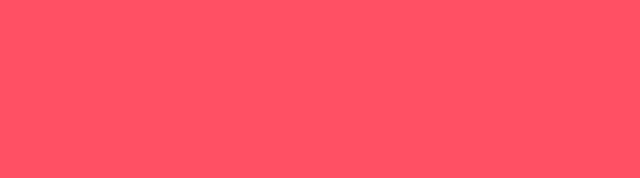
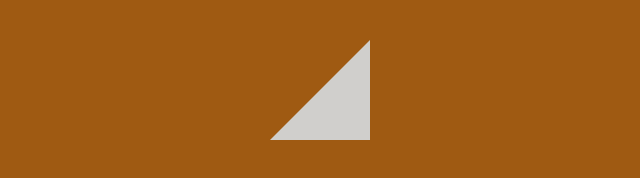
Before and after one commit to AlexKVal/css-triangles, a plain HTML site: page index.html in a window 1280 px wide. Shown: the whole page, without its empty margins (211-851 px from the left). Drawn offline with Linux system fonts and the light colour scheme.

Commit message:
style 0-th triangle

```diff
--- a/scss/_base.scss
+++ b/scss/_base.scss
@@ -5,7 +5,7 @@
 
 body {
   padding: 40px;
-  background-color: rgb(255,80,100);
+  background-color: $color-background;
   text-align: center;
   font: 14px/25px Oxygen, Helvetica, sans-serif;
   font-weight: 400;
--- a/scss/main.scss
+++ b/scss/main.scss
@@ -1,6 +1,11 @@
 @import 'reset';
+
+$color-background: rgb(159, 90, 18);
+$color-main: rgb(208, 207, 204);
+
 @import 'base';
 @import 'layout';
+
 
 /* Modules */
 .triangle {
@@ -8,3 +13,12 @@
   margin: 0 20px;
   vertical-align: middle;
 }
+
+.triangle-0 {
+  width: 100px;
+  height: 100px;
+  border-bottom: solid 50px $color-main;
+  border-right: solid 50px $color-main;
+  border-left: solid 50px transparent;
+  border-top: solid 50px transparent;
+}
```
Also changed, not shown: main.css.
